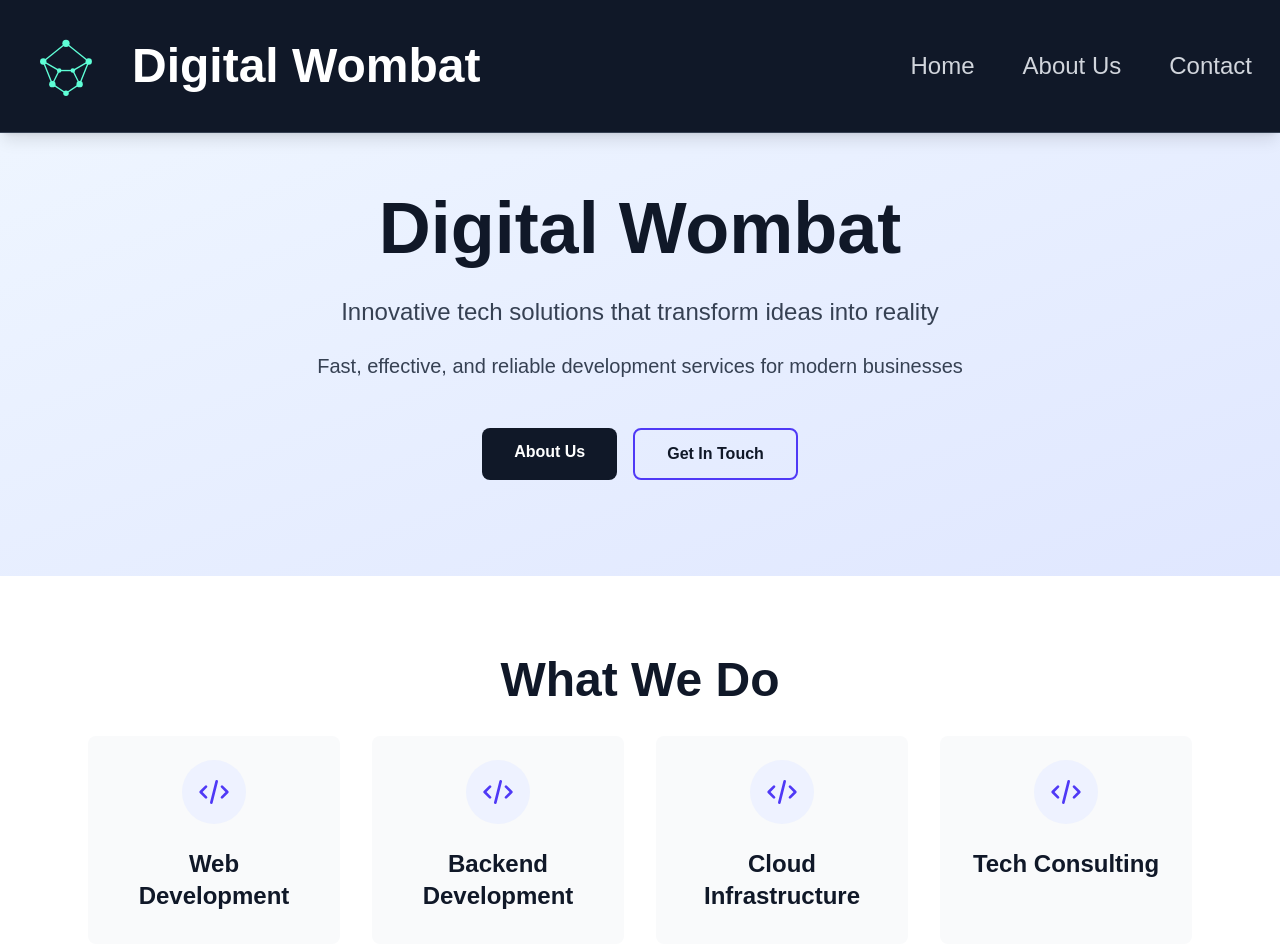
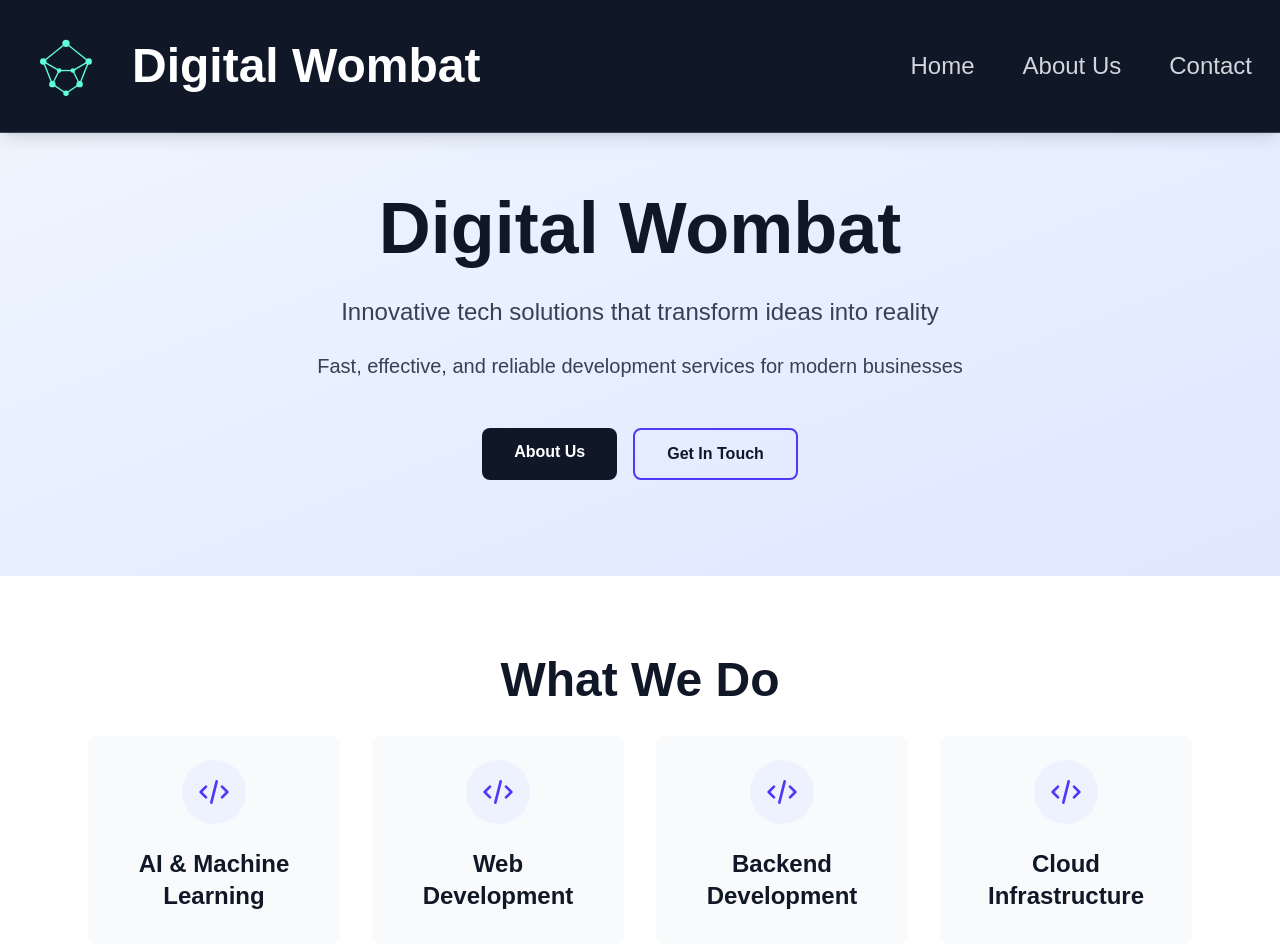
Before and after one commit to absurd-wombat/digital-wombat-website, a Next.js app: page /homepage in a window 1280 px wide. Shown: the top 952 px of the page. Built offline with nearby package versions, Linux system fonts and the light colour scheme.

Commit message:
add AI to services section

```diff
--- a/src/app/homepage/ServicesSection.tsx
+++ b/src/app/homepage/ServicesSection.tsx
@@ -4,6 +4,10 @@ import { GridItem } from '@/app/lib/types';
 
 
 const servicesInfo = [
+  {
+    title: "AI & Machine Learning",
+    description: "Cutting-edge AI solutions and machine learning models tailored to your business needs"
+  },
   {
     title: "Web Development",
     description: "Modern, responsive websites and web applications built with cutting-edge technologies"
@@ -16,10 +20,6 @@ const servicesInfo = [
     title: "Cloud Infrastructure",
     description: "Scalable cloud solutions and DevOps practices to ensure reliable, secure, and efficient operations"
   },
-  {
-    title: "Tech Consulting",
-    description: "Strategic technology guidance to help your business grow and scale efficiently"
-  }
 ];
 
 export default function ServicesSection() {
```
